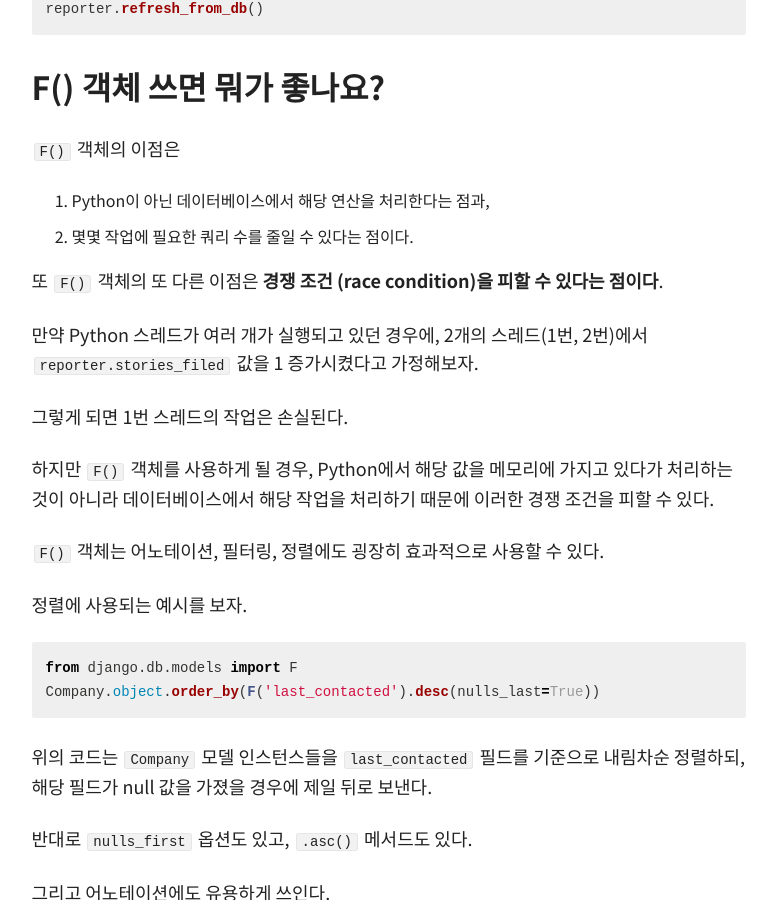
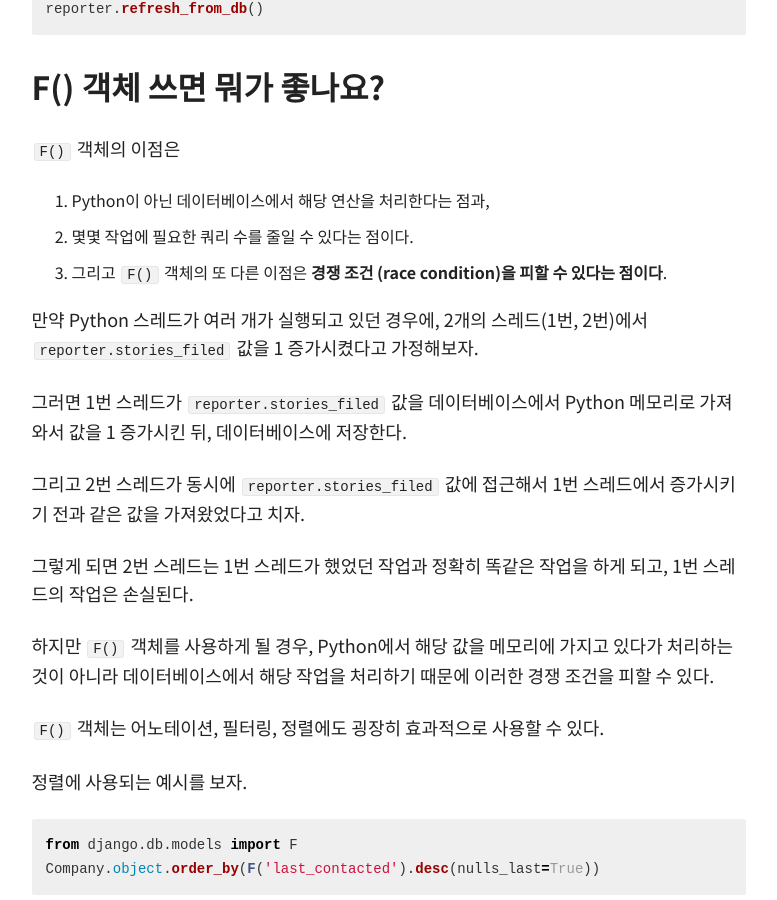
Before and after one commit to myungseokang/blog, a Jekyll site: the page built from _posts/2018-07-17-django-f-class.md, in a window 1280 px wide and 900 px high, scrolled down 1970 px. Shown: the whole window, without its empty margins (348-1125 px from the left). Built offline with Jekyll 4.4.1, drawn with Linux system fonts in a browser that asks for light colours; nearby versions of some CDN libraries; comment, search, counter and statistics services are not loaded; a style sheet for code colours, icons or effects is not loaded.

Commit message:
문맥 수정

```diff
--- a/_posts/2018-07-17-django-f-class.md
+++ b/_posts/2018-07-17-django-f-class.md
@@ -66,12 +66,15 @@ reporter.refresh_from_db()
 
 1. Python이 아닌 데이터베이스에서 해당 연산을 처리한다는 점과,
 2. 몇몇 작업에 필요한 쿼리 수를 줄일 수 있다는 점이다.
-
-또 `F()` 객체의 또 다른 이점은 **경쟁 조건 (race condition)을 피할 수 있다는 점이다**.
+3. 그리고 `F()` 객체의 또 다른 이점은 **경쟁 조건 (race condition)을 피할 수 있다는 점이다**.
 
 만약 Python 스레드가 여러 개가 실행되고 있던 경우에, 2개의 스레드(1번, 2번)에서 `reporter.stories_filed` 값을 1 증가시켰다고 가정해보자.
 
-그렇게 되면 1번 스레드의 작업은 손실된다.
+그러면 1번 스레드가 `reporter.stories_filed` 값을 데이터베이스에서 Python 메모리로 가져와서 값을 1 증가시킨 뒤, 데이터베이스에 저장한다.
+
+그리고 2번 스레드가 동시에 `reporter.stories_filed` 값에 접근해서 1번 스레드에서 증가시키기 전과 같은 값을 가져왔었다고 치자.
+
+그렇게 되면 2번 스레드는 1번 스레드가 했었던 작업과 정확히 똑같은 작업을 하게 되고, 1번 스레드의 작업은 손실된다.
 
 하지만 `F()` 객체를 사용하게 될 경우, Python에서 해당 값을 메모리에 가지고 있다가 처리하는 것이 아니라 데이터베이스에서 해당 작업을 처리하기 때문에 이러한 경쟁 조건을 피할 수 있다.
 
```
